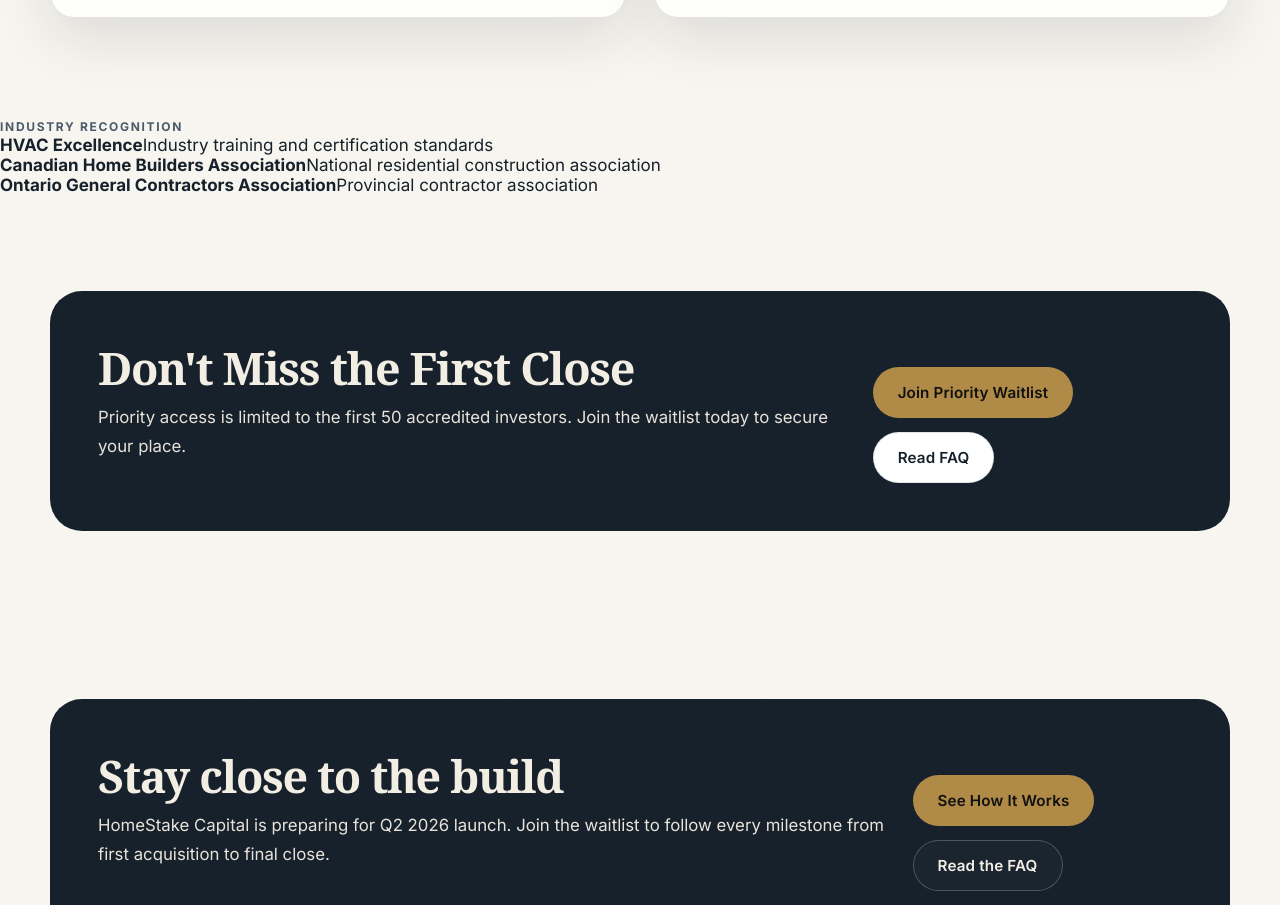
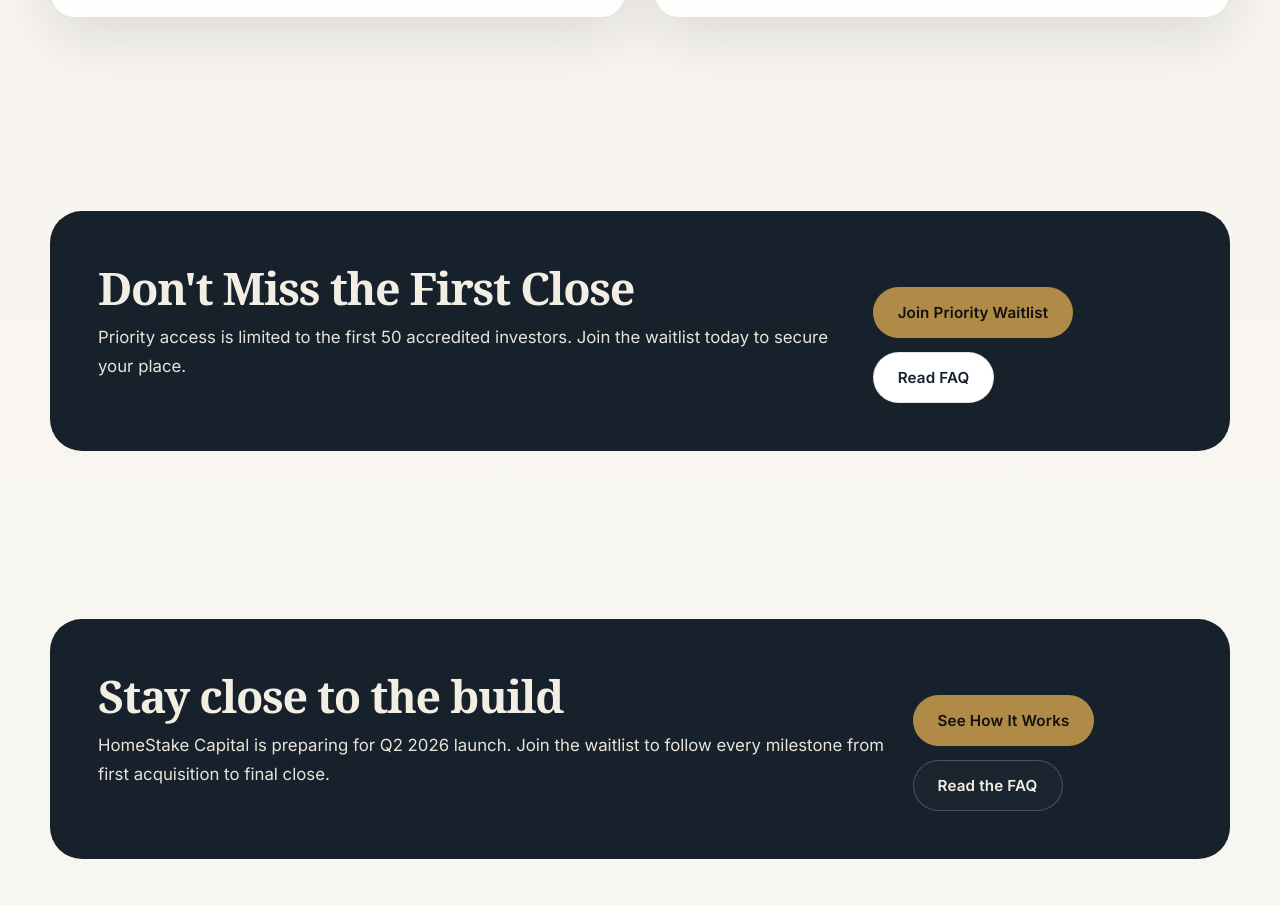
Before and after one commit to gregshelle/homestake-capital, a Next.js app: page /waitlist in a window 1280 px wide. Shown: the part 3947-4852 px from the top of the page. Built offline with nearby package versions, Linux system fonts and the light colour scheme.

Commit message:
Remove AsFeaturedIn section

```diff
--- a/app/waitlist/page.js
+++ b/app/waitlist/page.js
@@ -1,5 +1,5 @@
 import { PageHero } from '../../components/layout';
-import { CTASection, WaitlistForm, TestimonialCard, TrustBadgeRow, UrgencyBanner, MarketStatCard, AsFeaturedIn } from '../../components/sections';
+import { CTASection, WaitlistForm, TestimonialCard, TrustBadgeRow, UrgencyBanner, MarketStatCard } from '../../components/sections';
 
 const marketStats = [
   { value: '$600B+', label: 'Market Opportunity', source: '' },
@@ -131,9 +131,6 @@ export default function WaitlistPage() {
         </div>
       </section>
 
-      {/* As Featured In */}
-      <AsFeaturedIn />
-
       {/* Final CTA */}
       <section className="section">
         <div className="container">
```
